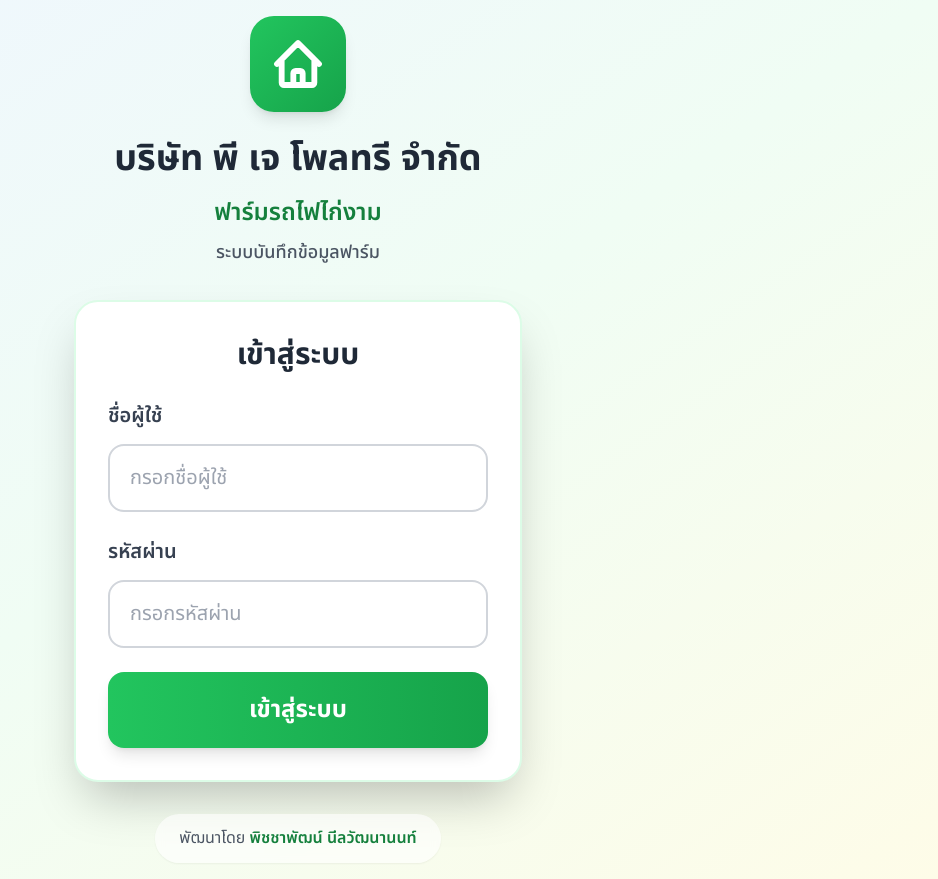
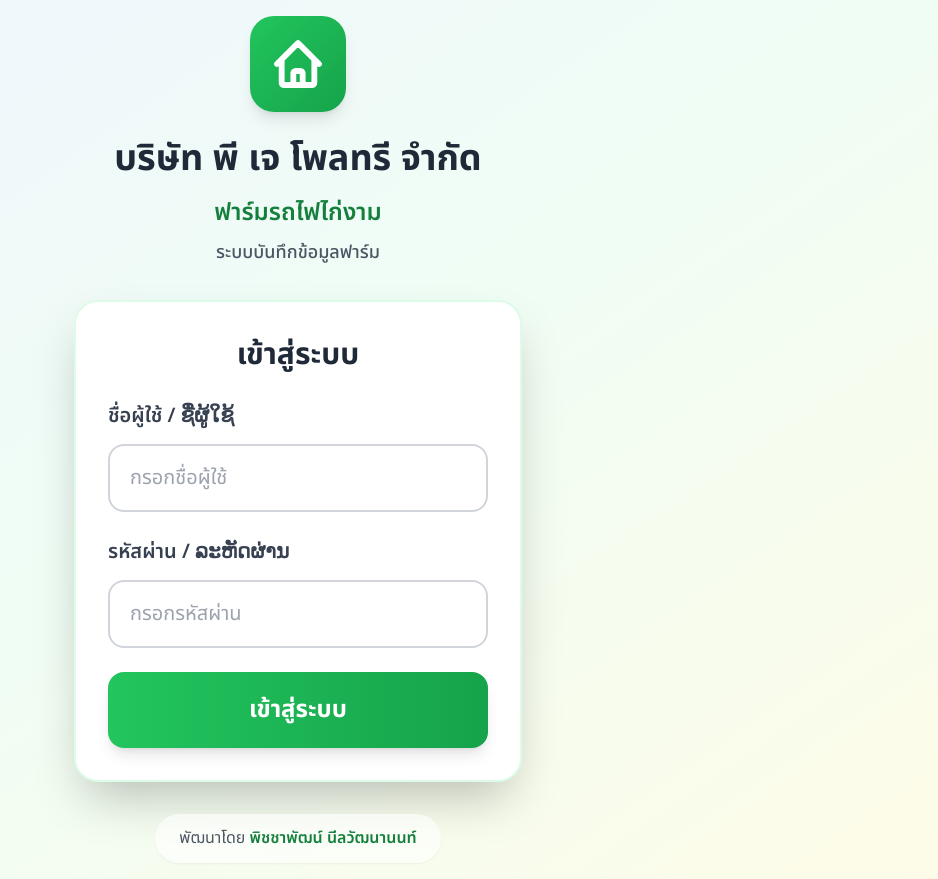
Before and after one commit to pichaphatnil-droid/pj-poultry-system, a Next.js app: page / in a window 1280 px wide. Shown: the whole page, without its empty margins (342-1280 px from the left). Built offline with nearby package versions, Linux system fonts and the light colour scheme; no server answers.

Commit message:
Update page.tsx

```diff
--- a/app/page.tsx
+++ b/app/page.tsx
@@ -79,7 +79,7 @@ export default function LoginPage() {
           <form onSubmit={handleLogin} className="space-y-6">
             <div>
               <label htmlFor="username" className="block text-lg md:text-xl font-semibold text-gray-700 mb-3">
-                ชื่อผู้ใช้
+                ชื่อผู้ใช้ / ຊື່ຜູ້ໃຊ້
               </label>
               <input
                 id="username"
@@ -96,7 +96,7 @@ export default function LoginPage() {
 
             <div>
               <label htmlFor="password" className="block text-lg md:text-xl font-semibold text-gray-700 mb-3">
-                รหัสผ่าน
+                รหัสผ่าน / ລະຫັດຜ່ານ
               </label>
               <input
                 id="password"
```
